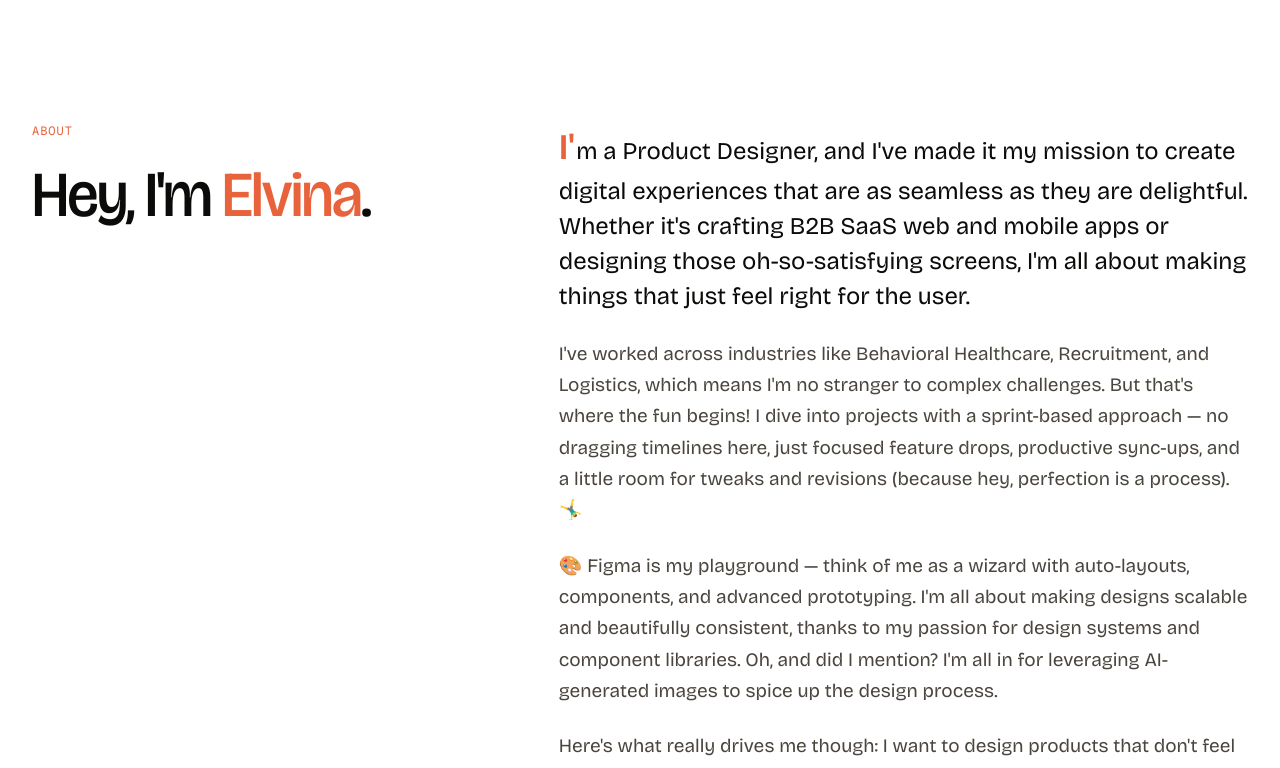
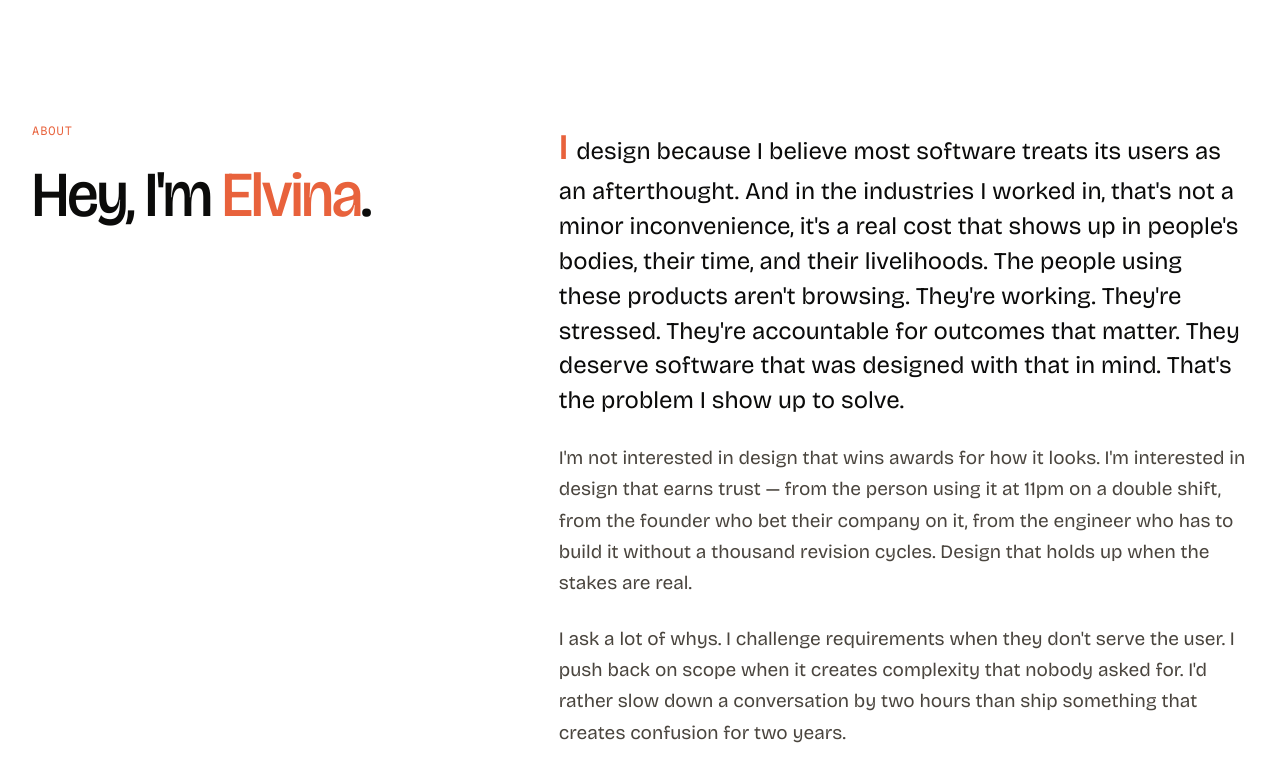
Before and after one commit to ellebiesch/Portfolio, a Vue app in the folder elvina-portfolio/: page / in a window 1280 px wide. Shown: the part 1440-2208 px from the top of the page. Built offline with nearby package versions, Linux system fonts and the light colour scheme; what vue-lazyload-next would draw is missing.

Commit message:
updated ux content, processes, and loading screen state

```diff
--- a/elvina-portfolio/src/App.vue
+++ b/elvina-portfolio/src/App.vue
@@ -20,6 +20,9 @@ export default {
   },
   mounted() {
     this.isMobile = window.innerWidth < 768
+     setTimeout(() => {
+    this.isLoading = false
+  }, 800)
   },
 }
 </script>
--- a/elvina-portfolio/src/pages/CaseStudyAtlas.vue
+++ b/elvina-portfolio/src/pages/CaseStudyAtlas.vue
@@ -504,6 +504,9 @@ export default {
 .case-page--atlas .case-meta-strip {
   grid-template-columns: repeat(6, 1fr);
 }
+.case-page--atlass .cover-decor :deep(svg) {
+  width: 400%;
+}
 .case-page--atlas .case-cover {
   background: linear-gradient(135deg, #2d3142 0%, #4f5b7c 50%, #8093b0 100%);
   box-shadow: 0 32px 80px -24px rgba(45, 49, 66, 0.4);
--- a/elvina-portfolio/src/sections/AboutSection.vue
+++ b/elvina-portfolio/src/sections/AboutSection.vue
@@ -8,36 +8,28 @@
         </div>
         <div class="about-body">
           <p>
-            I'm a Product Designer, and I've made it my mission to create digital experiences that
-            are as seamless as they are delightful. Whether it's crafting B2B SaaS web and mobile
-            apps or designing those oh-so-satisfying screens, I'm all about making things that just
-            feel right for the user.
+            I design because I believe most software treats its users as an afterthought.
+            And in the industries I worked in, that's not a minor inconvenience, it's a real cost that shows up in people's bodies, their time, and their livelihoods.
+            The people using these products aren't browsing. They're working. They're stressed. They're accountable for outcomes that matter.
+            They deserve software that was designed with that in mind. That's the problem I show up to solve.
           </p>
           <p>
-            I've worked across industries like Behavioral Healthcare, Recruitment, and Logistics,
-            which means I'm no stranger to complex challenges. But that's where the fun begins! I
-            dive into projects with a sprint-based approach — no dragging timelines here, just
-            focused feature drops, productive sync-ups, and a little room for tweaks and revisions
-            (because hey, perfection is a process). 🤸‍♂️
+           I'm not interested in design that wins awards for how it looks.
+           I'm interested in design that earns trust — from the person using it at 11pm on a double shift,
+           from the founder who bet their company on it, from the engineer who has to build it without a thousand revision cycles.
+           Design that holds up when the stakes are real.
           </p>
           <p>
-            🎨 Figma is my playground — think of me as a wizard with auto-layouts, components, and
-            advanced prototyping. I'm all about making designs scalable and beautifully consistent,
-            thanks to my passion for design systems and component libraries. Oh, and did I mention?
-            I'm all in for leveraging AI-generated images to spice up the design process.
+            I ask a lot of whys. I challenge requirements when they don't serve the user.
+            I push back on scope when it creates complexity that nobody asked for.
+            I'd rather slow down a conversation by two hours than ship something that creates confusion for two years.
           </p>
           <p>
-            Here's what really drives me though: I want to design products that don't feel like
-            <em>new tools to learn</em>. The B2B work I care about most is the kind where the
-            software becomes a co-pilot — something that engraves itself into the systems users
-            already navigate, instead of asking them to open yet another tab. The best compliment I
-            can get isn't "this is beautiful." It's "I forget I'm using it."
+            Six years of this work has taught me one thing above everything else: the best software is the kind people stop noticing.
+            Not because it's forgettable but because it fits so well into how they already think and work that it stops feeling like a tool and starts feeling like an extension of themselves.
+            That's what I'm building toward. Every project. Every screen. Every decision.
           </p>
-          <p>
-            Based in Davao, Philippines, I bring a little bit of that island spirit into my work —
-            laid back but serious about delivering results. My goal? To create designs that look
-            amazing and make users' lives easier, all while bringing your vision to life.
-          </p>
+
         </div>
       </div>
     </div>
--- a/elvina-portfolio/src/sections/HeroSection.vue
+++ b/elvina-portfolio/src/sections/HeroSection.vue
@@ -30,7 +30,7 @@
         </div>
         <div class="stat">
           <div class="stat-num">01</div>
-          <div class="stat-label">Founding designer<br />most of the time</div>
+          <div class="stat-label">Award winning work.<br/>Every time.</div>
         </div>
       </div>
     </div>
--- a/elvina-portfolio/src/sections/ProcessSection.vue
+++ b/elvina-portfolio/src/sections/ProcessSection.vue
@@ -7,8 +7,7 @@
           <h2 class="process-title">Design <em>process</em></h2>
         </div>
         <p class="process-sub">
-          A repeatable, sprint-based flow that takes a fuzzy idea and turns it into a shipped,
-          documented, handed-off product.
+          Not a waterfall. Not a vague "design thinking" loop. A sprint-based flow built for B2B teams that need to ship without burning cycles on process theater..
         </p>
       </div>
       <div class="process-grid">
@@ -31,33 +30,33 @@ export default {
       steps: [
         {
           num: '01',
-          title: 'Discovery & <em>Research</em>',
-          body: 'I dive deep into your business and user needs through research and analysis to identify key pain points.',
+          title: '<em>Dig before you draw</em>',
+          body: "I don't open Figma until I understand the business constraint, the user's actual job, and what's already been tried.  Most design problems are scoping problems in disguise.",
         },
         {
           num: '02',
-          title: 'Ideation & <em>Concept</em>',
-          body: 'I brainstorm and outline innovative solutions, focusing on user journeys and core features.',
+          title: '<em>Structure before visuals</em>',
+          body: "Information architecture, user flows, and content hierarchy first. Pretty screens built on broken logic just fail faster.",
         },
         {
           num: '03',
-          title: 'Wireframing & <em>Structure</em>',
-          body: 'I create detailed, responsive wireframes to map out the structure and flow of your product.',
+          title: '<em>High-fidelity fast</em>',
+          body: "I work at high fidelity earlier than most designers. Stakeholders react to real screens — not wireframes. It cuts revision cycles significantly.",
         },
         {
           num: '04',
-          title: '<em>Prototyping</em>',
-          body: 'I bring designs to life with interactive prototypes that simulate real interactions and reveal usability issues early.',
+          title: '<em>Prototype what matters</em>',
+          body: "Not everything needs a prototype. The interactions that carry the most risk from complex flows, edge cases, permission states — those get built and tested before engineering touches them.",
         },
         {
           num: '05',
-          title: 'Testing & <em>Iteration</em>',
-          body: 'I test designs with real users, gather insights, and refine the product through continuous iterations.',
+          title: ' <em>Ship-ready handoff</em>',
+          body: "Annotated specs, component documentation, edge case coverage. Engineers shouldn't have to guess. If they're guessing, the handoff failed.",
         },
-        {
+         {
           num: '06',
-          title: 'Handoff & <em>Docs</em>',
-          body: 'I provide detailed design systems and documentation for a smooth handoff to developers.',
+          title: '<em>Reflect and iterate</em>',
+          body: "Good design doesn't stop at launch. I track what lands, what doesn't, and feed that back into the next cycle.",
         },
       ],
     };
@@ -121,6 +120,7 @@ export default {
   border-radius: 20px;
   overflow: hidden;
 }
+
 .process-step {
   background: var(--bg);
   padding: 40px 32px 36px;
--- a/elvina-portfolio/src/sections/ServicesSection.vue
+++ b/elvina-portfolio/src/sections/ServicesSection.vue
@@ -22,8 +22,8 @@
           </div>
           <h3 class="service-title">End-to-end <em>product design</em></h3>
           <p class="service-body">
-            Discovery through shipped product. Solo or embedded with your team. Best fit for
-            early-stage to Series B companies where one designer owns the surface.
+            From the first research session to the final handoff doc. Solo or embedded.
+            Best fit for early-stage to Series B teams where one designer needs to own the whole surface and actually ship.
           </p>
         </div>
         <div class="service">
@@ -50,7 +50,7 @@
           </div>
           <h3 class="service-title">Healthcare <em>partnership</em></h3>
           <p class="service-body">
-            Embedded design support for EHRs, practice management, scheduling, and audit systems.
+            Embedded design support for EHRs, practice management, scheduling, compliance and audit systems.
             Domain familiarity included.
           </p>
         </div>
--- a/elvina-portfolio/src/sections/TestimonialsSection.vue
+++ b/elvina-portfolio/src/sections/TestimonialsSection.vue
@@ -73,8 +73,9 @@ export default {
           role: 'CEO & Co-founder, Truckpedia',
         },
         {
-          placeholder:
-            '[Testimonial content from Harry will go here. Designed to hold roughly two to three sentences — enough to feel substantial, short enough to read in one breath.]',
+          before:
+            "Elvina has been an incredible design partner on Primoro. She doesn't just deliver screens, she thinks through the product with you.",
+            highlight: 'The quality of work has consistently exceeded expectations.',
           initial: 'H',
           name: 'Harry Leak',
           role: 'Business Director, Primoro / Foxbury Dental',
--- a/elvina-portfolio/src/sections/ToolsSection.vue
+++ b/elvina-portfolio/src/sections/ToolsSection.vue
@@ -4,9 +4,9 @@
       <div class="tools-header">
         <div>
           <div class="about-eyebrow">Tools</div>
-          <h2 class="about-title">My <em>digital</em> sidekicks.</h2>
+          <h2 class="about-title">What I <em>work</em>with </h2>
         </div>
-        <p class="tools-sub">The toolkit that makes me look like a genius — most of the time.</p>
+        <p class="tools-sub">The toolkit behind every screen I've shipped.</p>
       </div>
       <div class="tools-grid">
         <div v-for="tool in tools" :key="tool.name" class="tool">
--- a/elvina-portfolio/src/views/MainView.vue
+++ b/elvina-portfolio/src/views/MainView.vue
@@ -14,7 +14,6 @@ import FooterElement from '../components/FooterElement.vue';
 export default {
   components: {
     NavigationElement,
-    LoadingElement,
     FooterElement
   },
   data() {
@@ -31,4 +30,13 @@ export default {
 };
 </script>
 
-<style scoped></style>
+<style scoped>
+.main-view {
+  animation: fadeIn 0.15s ease-in-out;
+}
+
+@keyframes fadeIn {
+  from { opacity: 0; }
+  to { opacity: 1; }
+}
+</style>
```
Also changed, not shown: elvina-portfolio/src/components/FooterElement.vue (+4 -7 lines), elvina-portfolio/src/sections/WorkSection.vue (+5 -5 lines).
